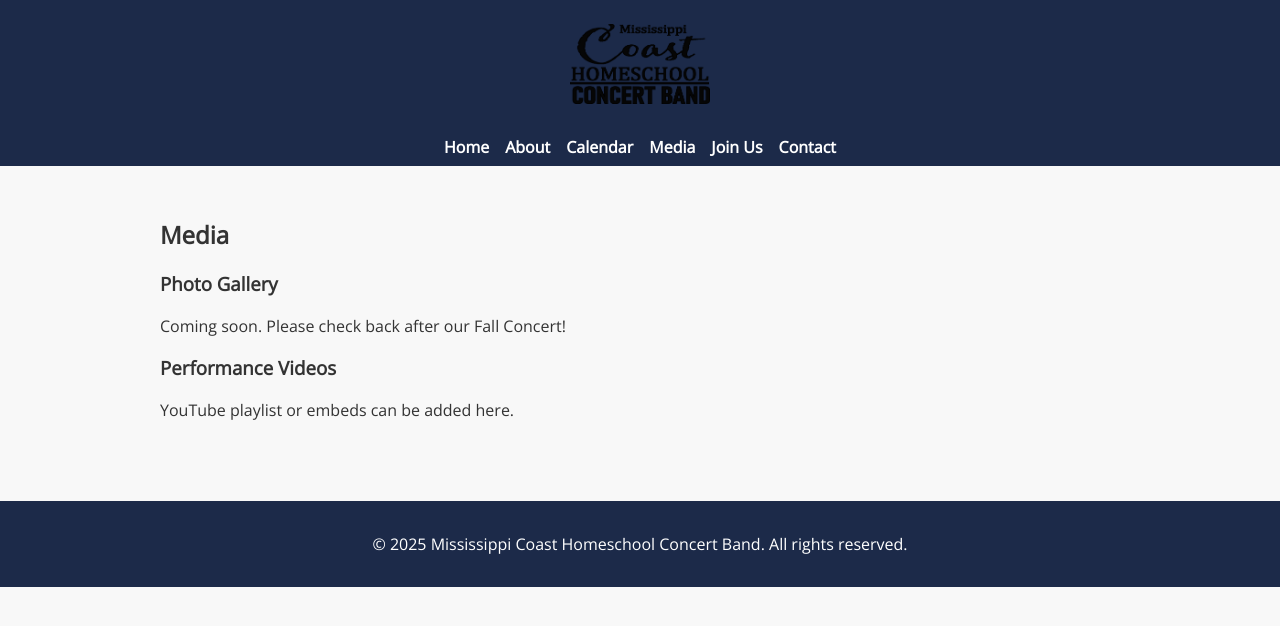
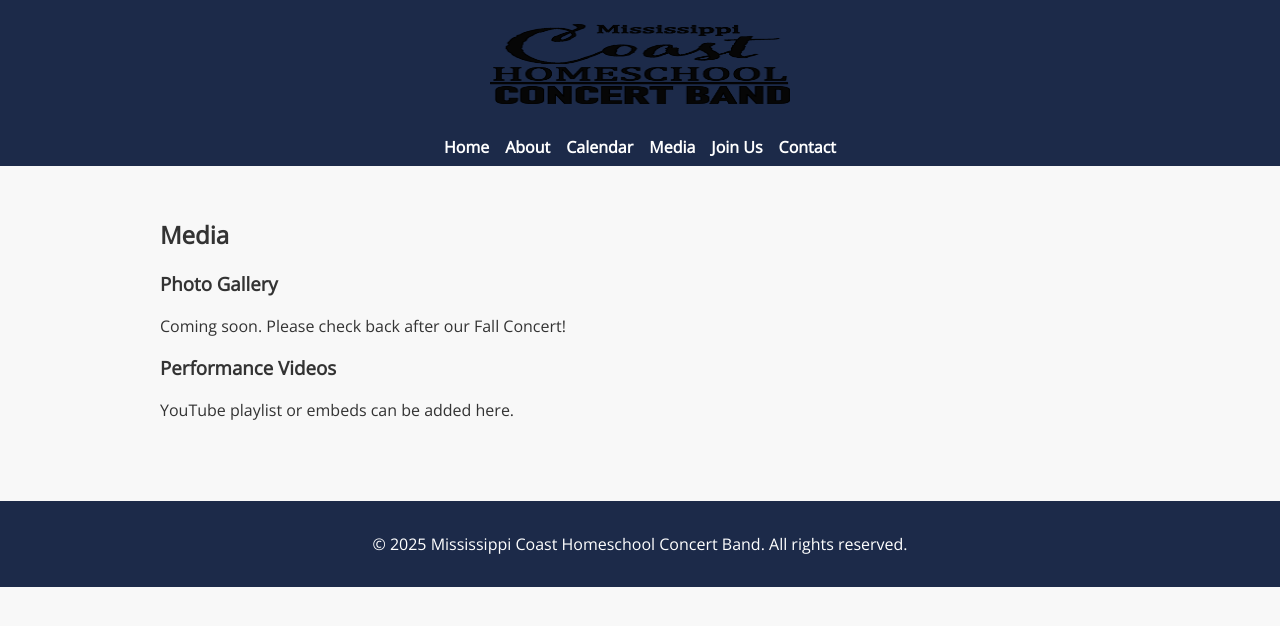
Before and after one commit to Monster52/mchcb-site, a Jekyll site: the page built from media.md, in a window 1280 px wide. Shown: the top 626 px of the page. Built offline with Jekyll 4.4.1, drawn with Linux system fonts in a browser that asks for light colours.

Commit message:
Fixing logo aspec

```diff
--- a/assets/css/style.scss
+++ b/assets/css/style.scss
@@ -74,13 +74,14 @@ nav {
 }
 
 .logo img {
-  max-width: 300px;
+  max-width: 100%;
   height: auto;
+  width: 300px; /* Or adjust as needed */
   display: block;
   margin: 0 auto;
 
   @media (max-width: 600px) {
-    max-width: 180px;
+    width: 180px;
   }
 }
 
```
